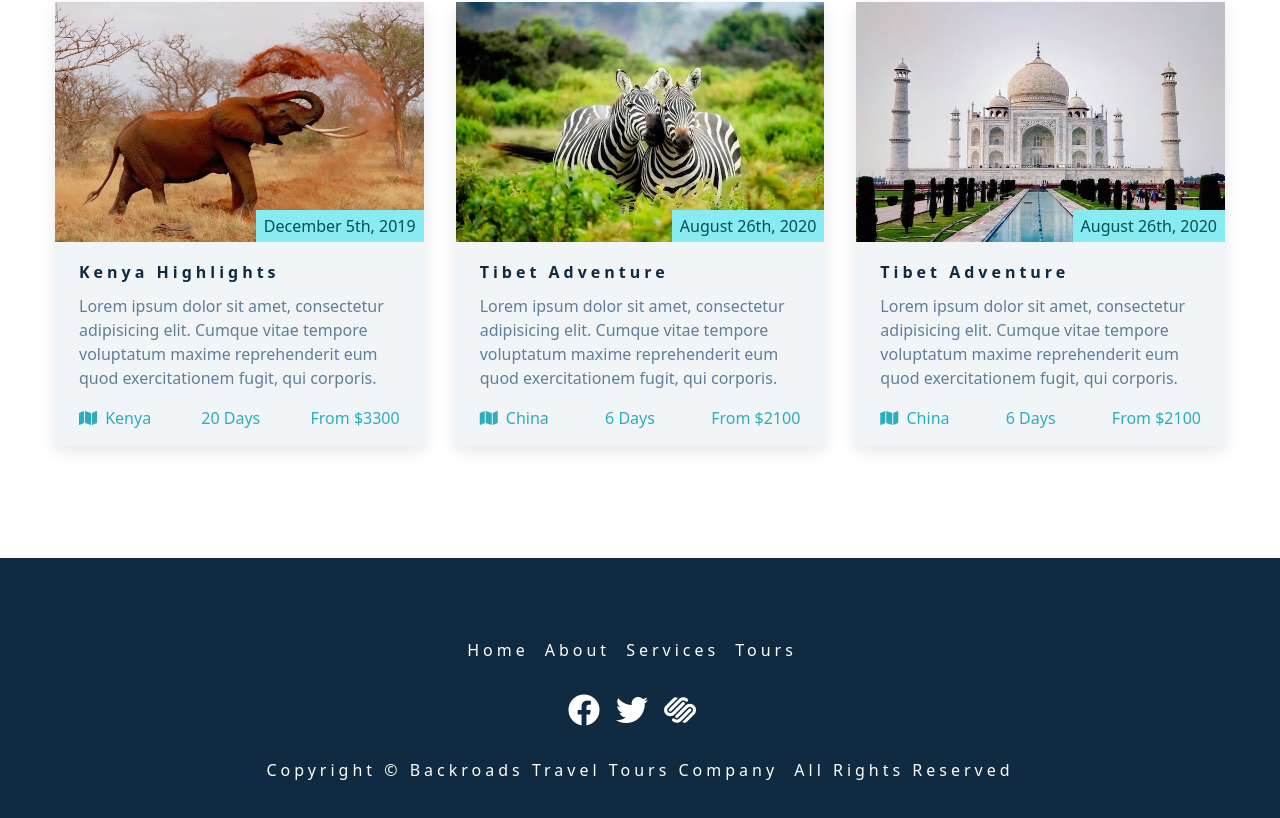
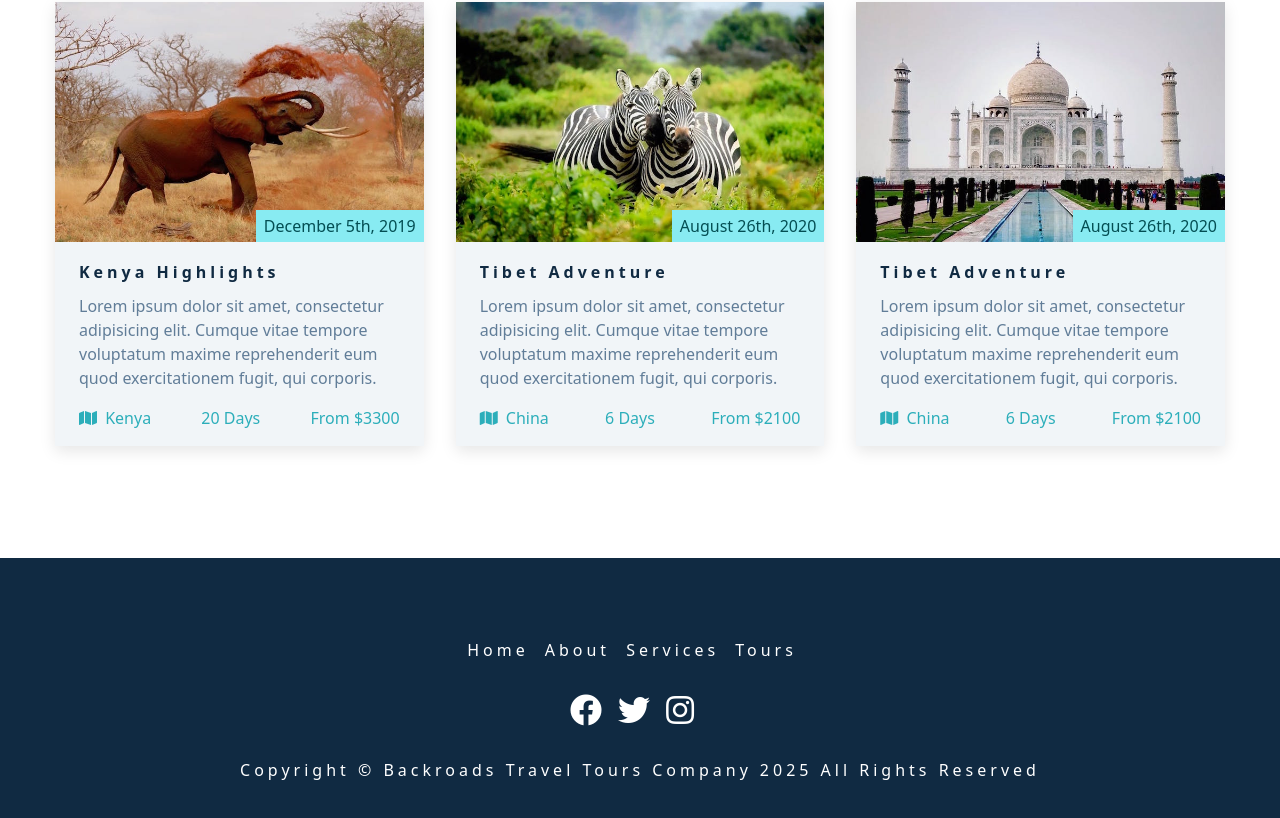
Before and after one commit to Markus-Sm/backroads, a React (Create React App) app: page / in a window 1280 px wide. Shown: the part 2561-3379 px from the top of the page. Built offline with nearby package versions, Linux system fonts and the light colour scheme.

Commit message:
footer component 02

```diff
--- a/src/components/Footer.js
+++ b/src/components/Footer.js
@@ -14,25 +14,19 @@
         })}
       </ul>
       <ul className="footer-icons">
-        <li>
-          <a href="https://www.twitter.com" target="_blank" className="footer-icon"
-            ><i className="fab fa-facebook"></i
-          ></a>
-        </li>
-        <li>
-          <a href="https://www.twitter.com" target="_blank" className="footer-icon"
-            ><i className="fab fa-twitter"></i
-          ></a>
-        </li>
-        <li>
-          <a href="https://www.twitter.com" target="_blank" className="footer-icon"
-            ><i className="fab fa-squarespace"></i
-          ></a>
-        </li>
+        {socialLinks.map((socialLink) => {
+          const {id, href, icon } = socialLink;
+          return (
+            <li key={id}>
+            <a className="footer-icon" href={href} target="_blank"
+              ><i className={icon}></i></a>
+          </li>
+          )
+        })}
       </ul>
       <p className="copyright">
         copyright &copy; Backroads travel tours company
-        <span id="date"></span> all rights reserved
+        <span id="date">{new Date().getFullYear()}</span> all rights reserved
       </p>
     </footer>
     )
```
